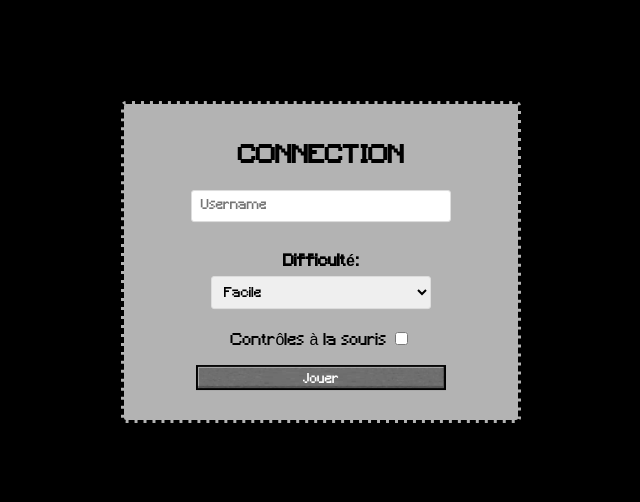
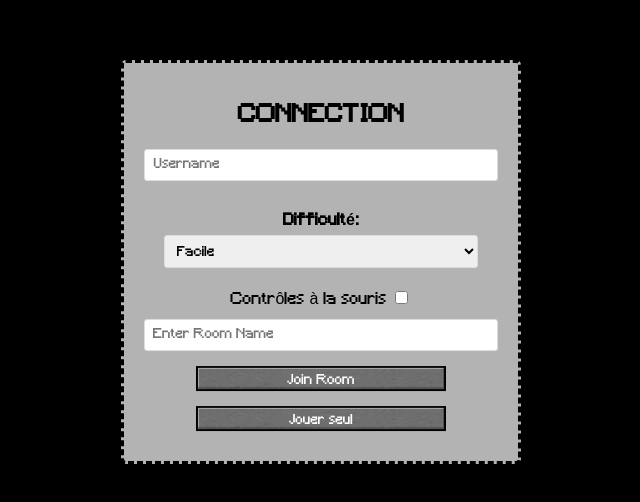
Before and after one commit to Critickenjs/Js-em-up, a website built with webpack: page client/public/index.html in a window 1280 px wide. Shown: the part 138-640 px from the top of the page, without its empty margins (319-959 px from the left). Built offline with nearby package versions, Linux system fonts and the light colour scheme; no server answers; files whose address does not match are found by name.

Commit message:
ajout de room dans l'index

```diff
--- a/client/public/index.html
+++ b/client/public/index.html
@@ -33,7 +33,11 @@
 						Contrôles à la souris
 						<input type="checkbox" id="checkmouse" name="checkmouse">
 					</label>
-					<button type="submit">Jouer</button>
+					<div>
+						<input type="text" id="joinRoomInput" placeholder="Enter Room Name">
+						<button type="button" id="joinRoomButton">Join Room</button>
+					</div>
+					<button type="submit">Jouer seul </button>
 				</form>
 			</div>
 		</div>
@@ -56,11 +60,12 @@
 	<div id="root">
 		<div class="box game">
 			<div class="hudInfo">
-			<p class="hud lifes">Lifes: <span class="lifesValue">1</span></p>
-			<p class="hud waves">Waves: <span class="wavesValue">1</span></p>
-			<p class="hud time">Time: <span class ="timeValue">0</span></p>
-			<p class="hud score">Score: <span class ="scoreValue"> 0 </span> (x<span id="scoreBonusValue"> 1 </span>)</p>
-			<p class="hud landscape"> For a better experience, please do not use landscape mode.</p>
+				<p class="hud lifes">Lifes: <span class="lifesValue">1</span></p>
+				<p class="hud waves">Waves: <span class="wavesValue">1</span></p>
+				<p class="hud time">Time: <span class="timeValue">0</span></p>
+				<p class="hud score">Score: <span class="scoreValue"> 0 </span> (x<span id="scoreBonusValue"> 1 </span>)
+				</p>
+				<p class="hud landscape"> For a better experience, please do not use landscape mode.</p>
 			</div>
 			<canvas class="gameCanvas"> </canvas>
 
```
